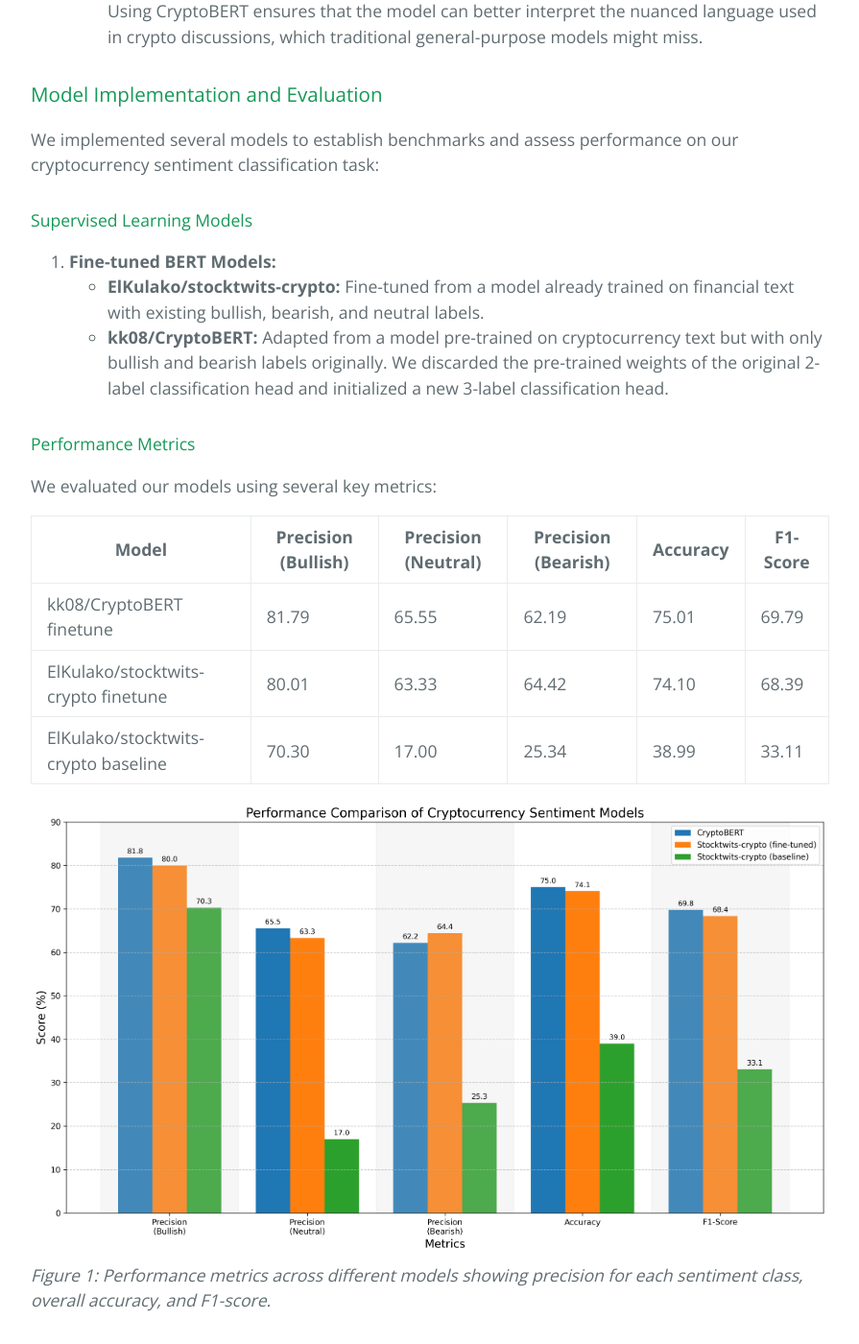
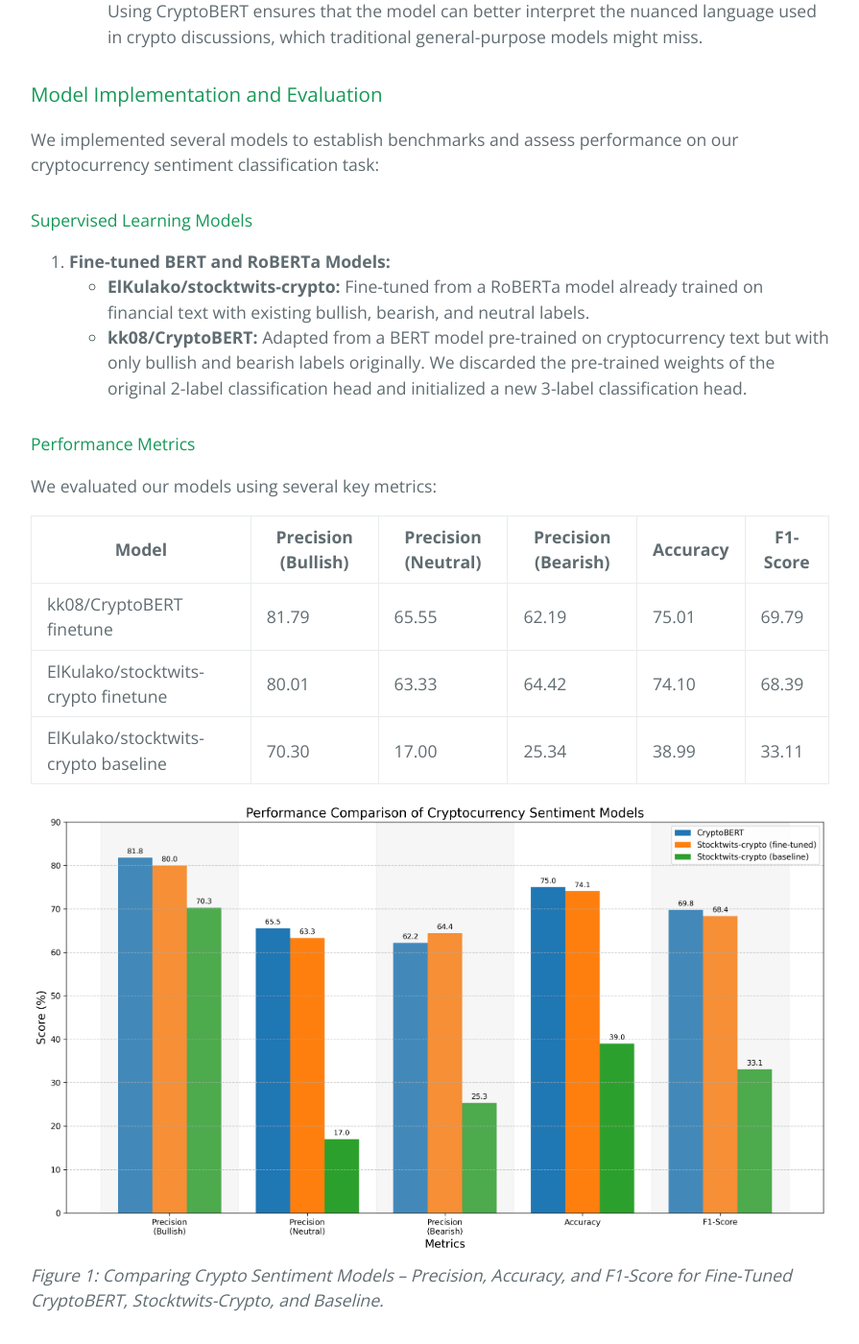
Before and after one commit to lowweihong/team14-CryptoMood, a Jekyll site: the page built from index.md, in a window 1280 px wide and 1400 px high, scrolled down 6932 px. Shown: the whole window at 96% size, without its empty margins (192-1087 px from the left). Built offline with Jekyll 4.4.1, drawn with Linux system fonts in a browser that asks for light colours; our own code applies the rules of GitHub Pages for plain Markdown files; some of the changed text lies outside the part shown.

```diff
--- a/index.md
+++ b/index.md
@@ -106,7 +106,7 @@ Moreover, the performance of our models will be evaluated using metrics such as
 
 ## Results and Discussion (Midterm Checkpoint)
 
-In our midterm checkpoint, we implemented fine-tuned versions of pre-trained BERT models on the `StephanAkkerman/financial-tweets-crypto` dataset, evaluating performance on the same train and test splits.
+In our midterm checkpoint, we implemented fine-tuned versions of pre-trained BERT and RoBERTa models on the `StephanAkkerman/financial-tweets-crypto` dataset, evaluating performance on the same train and test splits.
 
 The reproducible notebooks used can be found here:
 1. [EDA.ipynb](./src/data_cleaning/eda.ipynb)
@@ -147,9 +147,9 @@ We implemented several models to establish benchmarks and assess performance on
 
 #### Supervised Learning Models
 
-1. **Fine-tuned BERT Models:**
-   - **ElKulako/stocktwits-crypto:** Fine-tuned from a model already trained on financial text with existing bullish, bearish, and neutral labels.
-   - **kk08/CryptoBERT:** Adapted from a model pre-trained on cryptocurrency text but with only bullish and bearish labels originally. We discarded the pre-trained weights of the original 2-label classification head and initialized a new 3-label classification head.
+1. **Fine-tuned BERT and RoBERTa Models:**
+   - **ElKulako/stocktwits-crypto:** Fine-tuned from a RoBERTa model already trained on financial text with existing bullish, bearish, and neutral labels.
+   - **kk08/CryptoBERT:** Adapted from a BERT model pre-trained on cryptocurrency text but with only bullish and bearish labels originally. We discarded the pre-trained weights of the original 2-label classification head and initialized a new 3-label classification head.
 
 #### Performance Metrics
 
@@ -162,7 +162,7 @@ We evaluated our models using several key metrics:
 | ElKulako/stocktwits-crypto baseline | 70.30               | 17.00               | 25.34               | 38.99    | 33.11    |
 
 ![Model Performance Comparison](./assets/css/model_performance_by_metric.png)
-*Figure 1: Performance metrics across different models showing precision for each sentiment class, overall accuracy, and F1-score.*
+*Figure 1: Comparing Crypto Sentiment Models – Precision, Accuracy, and F1-Score for Fine-Tuned CryptoBERT, Stocktwits-Crypto, and Baseline.*
 
 ### Analysis of Model Performance
 
@@ -173,6 +173,8 @@ Our analysis of the model performance revealed several key insights:
 2. **Class Imbalance Impact:** All models showed better performance on the majority class (Bullish) compared to minority classes (Neutral and Bearish).
 
 3. **Fine-tuning Benefits:** The significant performance gap between the fine-tuned models and the baseline demonstrates the effectiveness of transfer learning for this task.
+
+In summary, **kk08/CryptoBERT** outperformed the other models, possibly due to the cleaner nature of its original training dataset, which was labeled directly by the authors. In cases where no label was assigned, the default sentiment was set to neutral. In contrast, the stephan/financial_tweets_crypto dataset used in our study contained noisier labels, as it was not annotated by the original authors, potentially leading to inconsistencies in sentiment classification..
 
 <!-- Suggestion: Add confusion matrix visualization to show classification patterns -->
 
--- a/src/requirements.txt
+++ b/src/requirements.txt
@@ -3,3 +3,5 @@ pandas==2.2.3
 matplotlib==3.10.1
 nltk==3.9.1
 scikit-learn==1.3.2
+transformers
+pytorch
```
Also changed, not shown: other parts of index.md (+1 -1 lines), src/models/README.md (added, +4 -0 lines), README.md.
